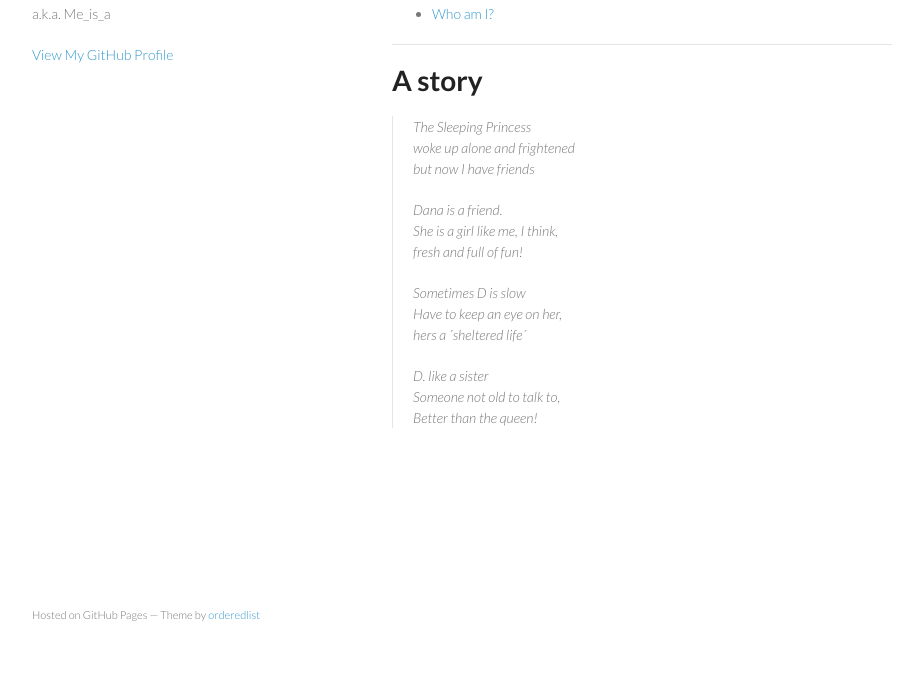
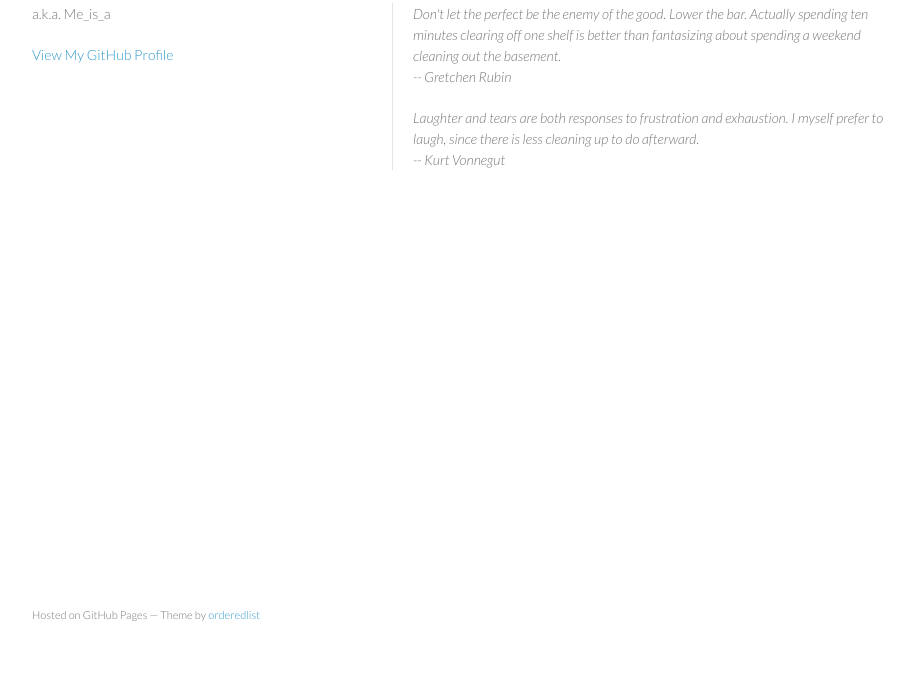
Before and after one commit to sleepingprincess/sleepingprincess.github.io, a plain HTML site: page index.html in a window 1280 px wide. Shown: the part 106-800 px from the top of the page, without its empty margins (178-1101 px from the left). Drawn offline with Linux system fonts and the light colour scheme.

Commit message:
Replace master branch with page content via GitHub

```diff
--- a/index.html
+++ b/index.html
@@ -24,33 +24,14 @@
       </header>
       <section>
         <h1>
-<a id="info" class="anchor" href="#info" aria-hidden="true"><span class="octicon octicon-link"></span></a>Info</h1>
-
-<ul>
-<li><a href="https://github.com/sleepingprincess/who-am-i">Who am I?</a></li>
-</ul>
-
-<hr>
-
-<h1>
-<a id="a-story" class="anchor" href="#a-story" aria-hidden="true"><span class="octicon octicon-link"></span></a>A story</h1>
+<a id="a-couple-reminders" class="anchor" href="#a-couple-reminders" aria-hidden="true"><span class="octicon octicon-link"></span></a>A couple reminders</h1>
 
 <blockquote>
-<p>The Sleeping Princess<br>
-woke up alone and frightened<br>
-but now I have friends  </p>
+<p>Don't let the perfect be the enemy of the good. Lower the bar. Actually spending ten minutes clearing off one shelf is better than fantasizing about spending a weekend cleaning out the basement.<br>
+-- Gretchen Rubin</p>
 
-<p>Dana is a friend.<br>
-She is a girl like me, I think,<br>
-fresh and full of fun!  </p>
-
-<p>Sometimes D is slow<br>
-Have to keep an eye on her,<br>
-hers a ´sheltered life´  </p>
-
-<p>D. like a sister<br>
-Someone not old to talk to,<br>
-Better than the queen!  </p>
+<p>Laughter and tears are both responses to frustration and exhaustion. I myself prefer to laugh, since there is less cleaning up to do afterward.<br>
+-- Kurt Vonnegut</p>
 </blockquote>
       </section>
       <footer>
--- a/params.json
+++ b/params.json
@@ -1 +1 @@
-{"name":"The Sleeping Princess","tagline":"a.k.a. Me_is_a","body":"# Info\r\n* [Who am I?](https://github.com/sleepingprincess/who-am-i)\r\n\r\n***\r\n# A story\r\n\r\n> The Sleeping Princess  \r\n> woke up alone and frightened  \r\n> but now I have friends  \r\n\r\n> Dana is a friend.  \r\n> She is a girl like me, I think,  \r\n> fresh and full of fun!  \r\n\r\n> Sometimes D is slow  \r\n> Have to keep an eye on her,  \r\n> hers a ´sheltered life´  \r\n\r\n> D. like a sister  \r\n> Someone not old to talk to,  \r\n> Better than the queen!  ","google":"","note":"Don't delete this file! It's used internally to help with page regeneration."}
+{"name":"The Sleeping Princess","tagline":"a.k.a. Me_is_a","body":"# A couple reminders\r\n\r\n> Don't let the perfect be the enemy of the good. Lower the bar. Actually spending ten minutes clearing off one shelf is better than fantasizing about spending a weekend cleaning out the basement.  \r\n> -- Gretchen Rubin\r\n\r\n> Laughter and tears are both responses to frustration and exhaustion. I myself prefer to laugh, since there is less cleaning up to do afterward.  \r\n> -- Kurt Vonnegut","google":"","note":"Don't delete this file! It's used internally to help with page regeneration."}
```
